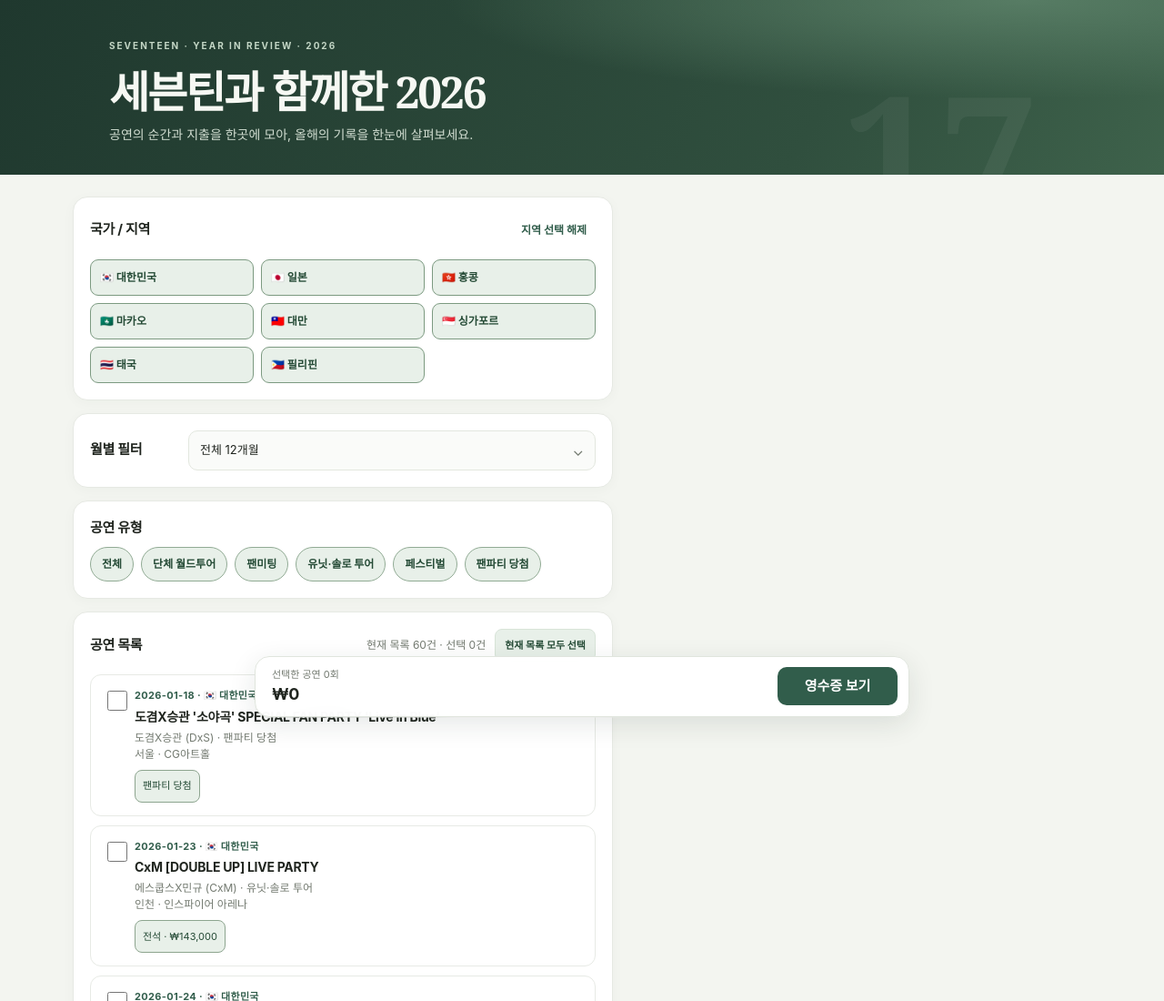
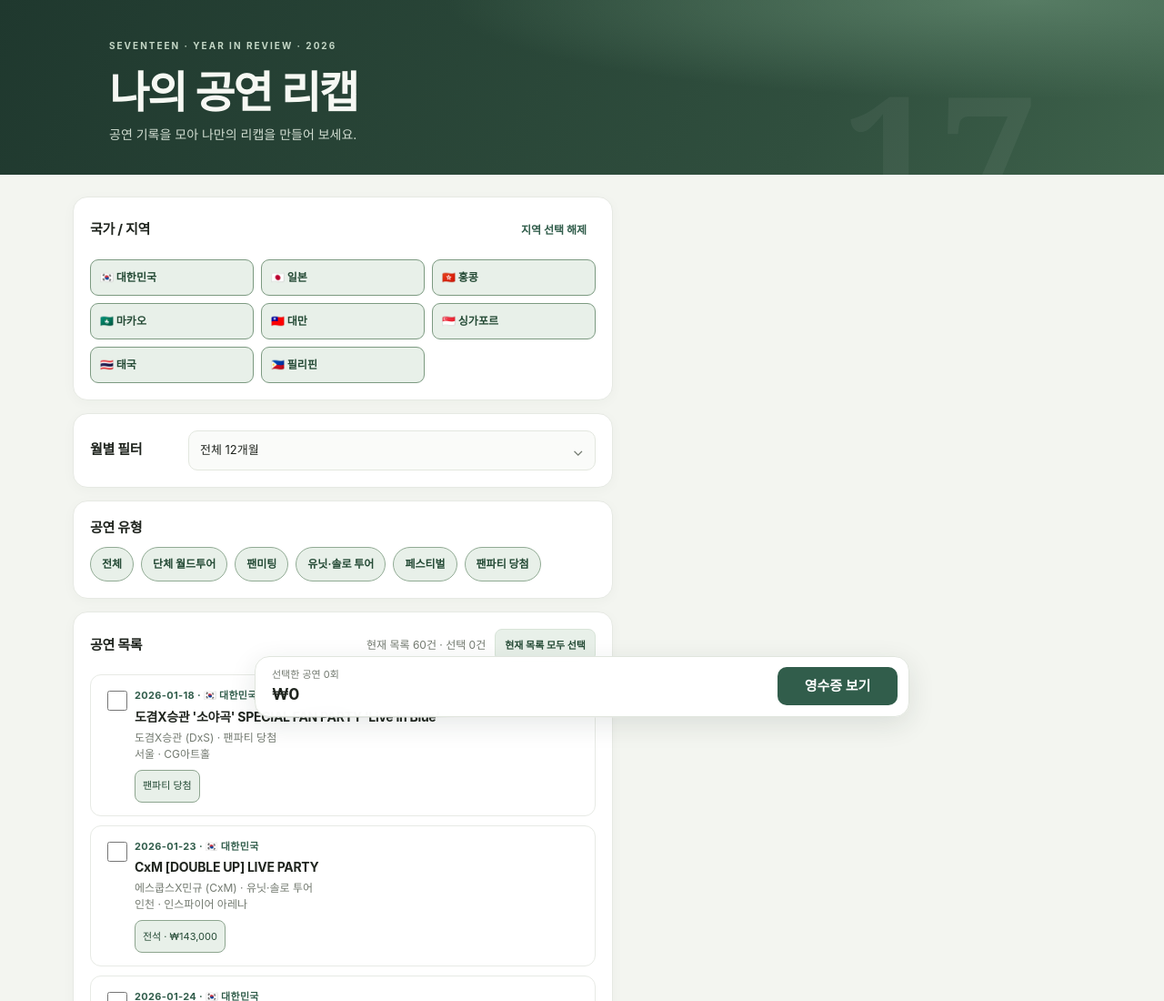
Before and after one commit to ciato937/svt-recap, a plain HTML site: page index.html in a window 1280 px wide. Shown: the top 1100 px of the page at 91% size. Drawn offline with Linux system fonts and the light colour scheme.

Commit message:
Restore recap page title

```diff
--- a/index.html
+++ b/index.html
@@ -4,7 +4,7 @@
   <meta charset="utf-8">
   <meta name="viewport" content="width=device-width, initial-scale=1, viewport-fit=cover">
   <meta name="theme-color" content="#fff">
-  <title>세븐틴과 함께한 2026 · 공연 리캡</title>
+  <title>2026 SEVENTEEN 공연 리캡</title>
   <link rel="stylesheet" href="styles.css?v=6">
   <link rel="stylesheet" href="receipt-enhancements.css?v=2">
   <link rel="stylesheet" href="receipt-layout-overrides.css?v=1">
@@ -19,8 +19,8 @@
   <header>
     <div class="wrap">
       <small>SEVENTEEN · YEAR IN REVIEW · 2026</small>
-      <h1>세븐틴과 함께한 2026</h1>
-      <p>공연의 순간과 지출을 한곳에 모아, 올해의 기록을 한눈에 살펴보세요.</p>
+      <h1>나의 공연 리캡</h1>
+      <p>공연 기록을 모아 나만의 리캡을 만들어 보세요.</p>
     </div>
   </header>
   <main class="wrap">
```
